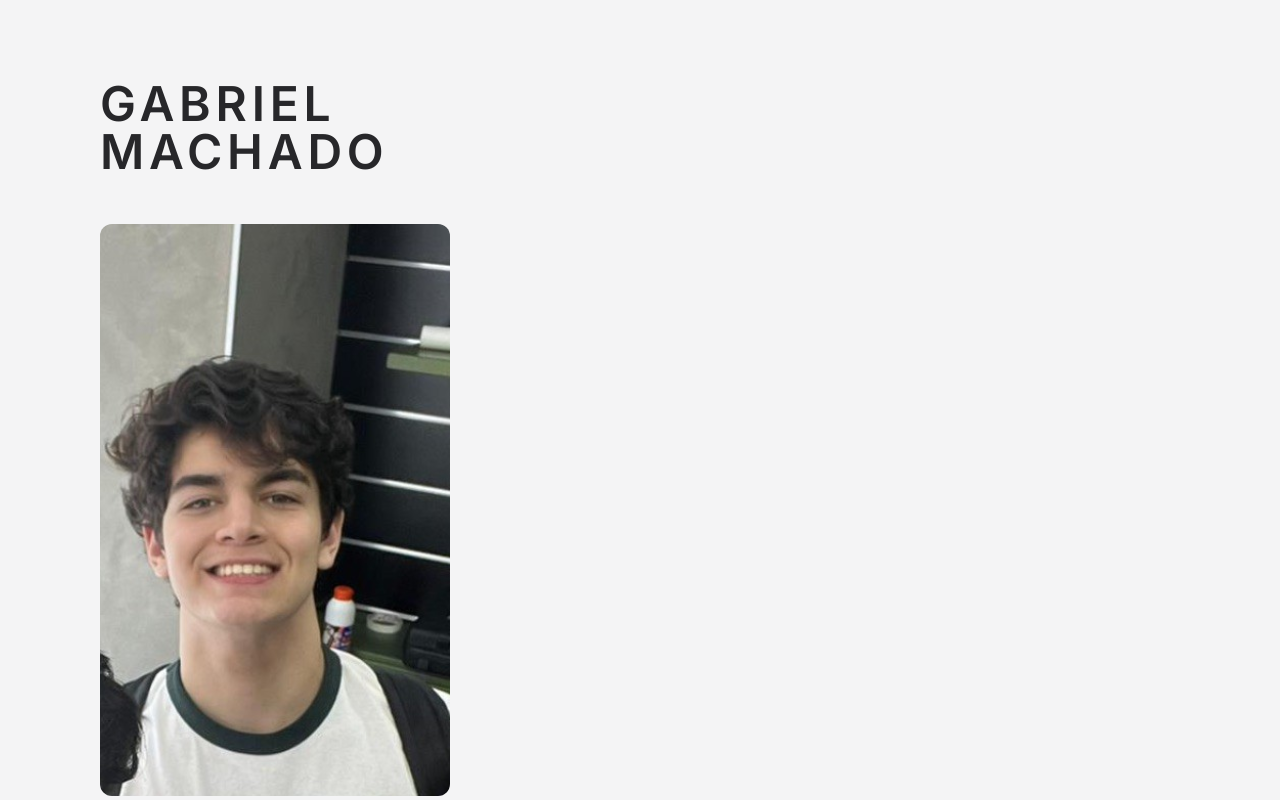
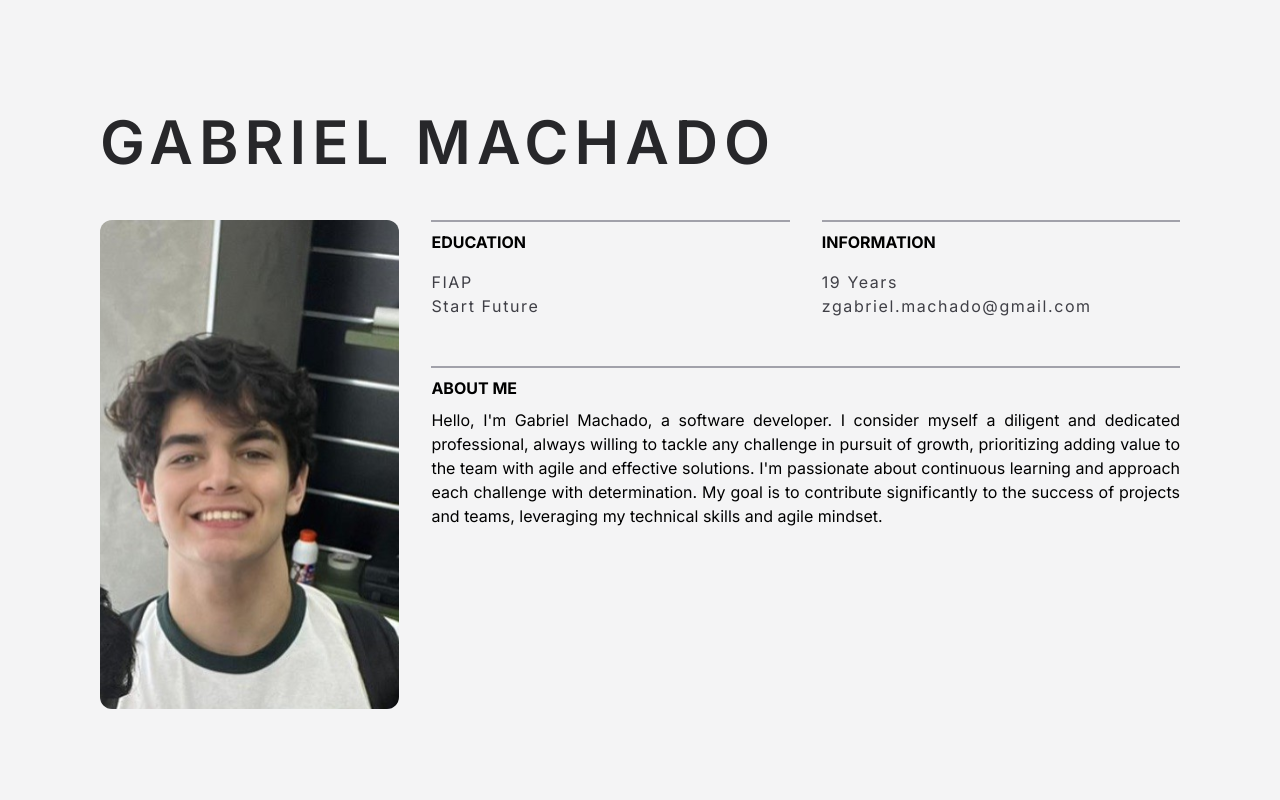
Before and after one commit to MachadONLY/Portfolio, a Next.js app: page / in a window 1280 px wide. Shown: the top 800 px of the page. Built offline with nearby package versions, Linux system fonts and the light colour scheme.

Commit message:
about -refix

```diff
--- a/src/app/components/About/About.tsx
+++ b/src/app/components/About/About.tsx
@@ -6,21 +6,49 @@ import Link from "next/link";
 const About = () => {
   return (
     <div id="about" className="w-full h-screen">
-      <div className="mx-auto max-w-[1080px] w-[85%] lg:my-20 my-12 h-auto">
-        <div className="fle flex-col">
-          <h1 className="lg:text-5xl text-zinc-800 font-semibold uppercase tracking-widest">Gabriel <br />
-              Machado
+      <div className="mx-auto max-w-[1080px] w-[85%] lg:my-28 my-12 h-auto">
+        <div className="flex flex-col">
+          <h1 className="lg:text-6xl text-4xl text-zinc-800 font-semibold uppercase tracking-widest">
+            Gabriel
+            Machado
           </h1>
 
-          <div className="flex gap-6 my-12">
-          <Image
-            className="rounded-xl w-[350px]"
-            src={profile}
-            alt="Profile Picture"
-          />
+          <div className="flex flex-col lg:flex-row lg:gap-8 ">
+            <div className="my-6 lg:my-12 w-[40%]">
+              <Image
+                className="rounded-xl w-full"
+                src={profile}
+                alt="Profile Picture"
+              />
+            </div>
 
+            <div className="flex flex-col w-full">
+              <div className="flex lg:gap-8 gap-3">
+                <div className="flex flex-col w-full border-t-2 border-zinc-400 my-12">
+                  <h1 className="mb-4 font-bold uppercase my-2">Education</h1>
+                  <p className="tracking-widest text-zinc-700 text-sm lg:text-base">FIAP</p>
+                  <p className="tracking-widest text-zinc-700 text-sm lg:text-base">Start Future</p>
+                </div>
+
+                <div className="flex flex-col w-full border-t-2 border-zinc-400 my-12">
+                  <h1 className="mb-4 font-bold uppercase my-2">Information</h1>
+                  <p className="tracking-widest text-zinc-700 text-sm lg:text-base">
+                    19 Years
+                  </p>
+                  <p className="tracking-widest text-zinc-700 text-sm lg:text-base">
+                    zgabriel.machado@gmail.com
+                  </p>
+                </div>
+              </div>
+
+              <div className="border-t-2 border-zinc-400 w-full">
+                  <div className="my-2">
+                    <h1 className="font-bold uppercase my-2">About me</h1>
+                    <p className="text-justify">Hello, I'm Gabriel Machado, a software developer. I consider myself a diligent and dedicated professional, always willing to tackle any challenge in pursuit of growth, prioritizing adding value to the team with agile and effective solutions. I'm passionate about continuous learning and approach each challenge with determination. My goal is to contribute significantly to the success of projects and teams, leveraging my technical skills and agile mindset.</p>
+                  </div>
+              </div>
+            </div>
           </div>
-
         </div>
       </div>
     </div>
@@ -29,13 +57,8 @@ const About = () => {
 
 export default About;
 
-
-
-
-
-
-
-{/* <div className="flex flex-col justify-center">
+{
+  /* <div className="flex flex-col justify-center">
           <Image
             className="rounded-full w-[180px]"
             src={profile}
@@ -61,4 +84,5 @@ export default About;
               Get in touch -&gt;
             </p>
           </Link>
-        </div> */}
+        </div> */
+}
--- a/src/app/components/Project/Project.tsx
+++ b/src/app/components/Project/Project.tsx
@@ -5,7 +5,7 @@ const Project = () => {
   return (
     <>
       <div id="project" className="w-full h-screen">
-        <div className="mx-auto max-w-[700px] w-[80%] h-auto my-20">
+        <div className="mx-auto max-w-[700px] w-[80%] h-auto my-40">
           <div className="w-full h-auto flex justify-between items-center">
             <h1 className="text-3xl font-bold">Projects</h1>
             <Link href="/projectpage">
```
